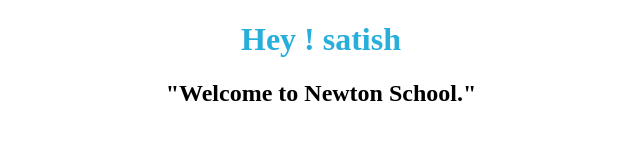
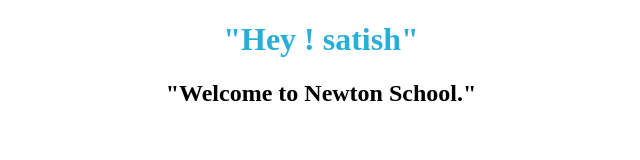
Before and after one commit to satish1396/React-Practice---Greetings-with-Props---tkpdpwg6z9n5, a React app: page / in a window 1280 px wide. Shown: the top 160 px of the page, without its empty margins (319-959 px from the left). Built offline with nearby package versions, Linux system fonts and the light colour scheme.

Commit message:
Update Welcome.js

```diff
--- a/src/components/Welcome.js
+++ b/src/components/Welcome.js
@@ -4,7 +4,7 @@ import React from 'react'
 function Welcome(props) {
   return (
     <div>
-      <h1>Hey ! {props.name}</h1>
+      <h1>"Hey ! {props.name}"</h1>
       <h2>"Welcome to Newton School."</h2>
     </div>
   )
```
